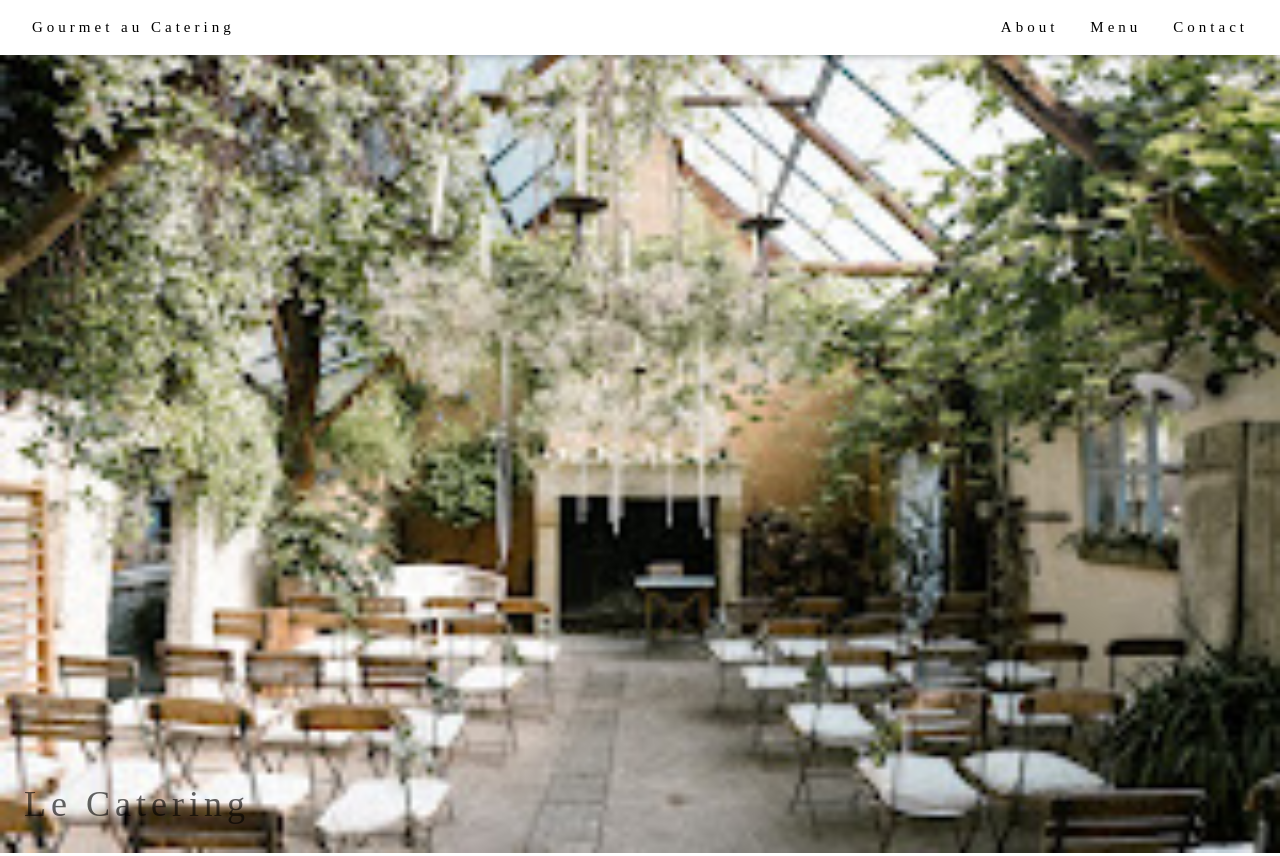
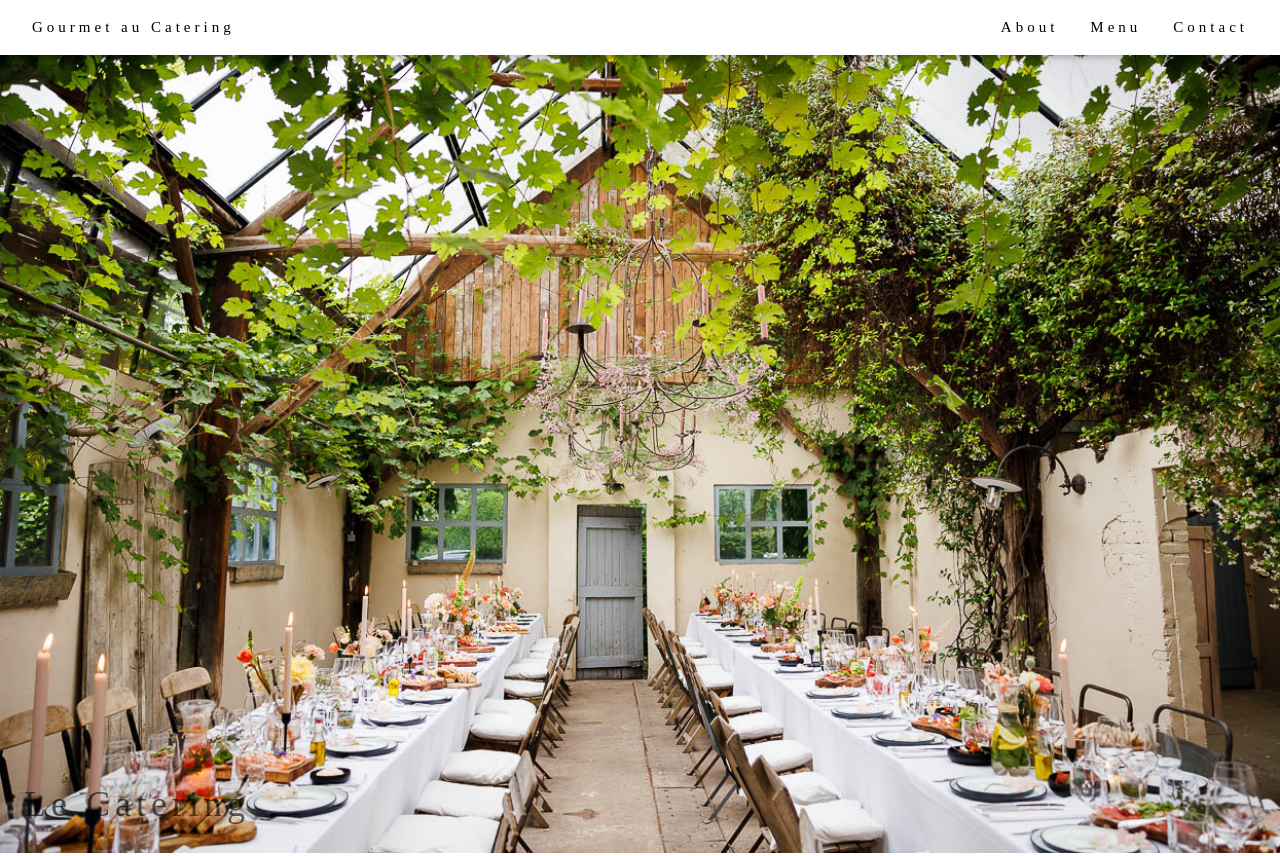
Before and after one commit to tjardokimberly/tjardokimberly.github.io, a plain HTML site: page index.htm in a window 1280 px wide. Shown: the top 856 px of the page. Drawn offline with nearby package versions, Linux system fonts and the light colour scheme.

Commit message:
nieuwe foto proberen

```diff
--- a/index.htm
+++ b/index.htm
@@ -30,7 +30,7 @@ h1, h2, h3, h4, h5, h6 {
 
 <!-- Header -->
 <header class="w3-display-container w3-content w3-wide" style="max-width:1600px;min-width:500px" id="home">
-  <img class="w3-image" src="Images/heerstaayen_orangerie.jpeg" alt="Hamburger Catering" width="1600" height="800">
+  <img class="w3-image" src="Images/foto2.jpeg" alt="Hamburger Catering" width="1600" height="800">
   <div class="w3-display-bottomleft w3-padding-large w3-opacity">
     <h1 class="w3-xxlarge">Le Catering</h1>
   </div>
```
